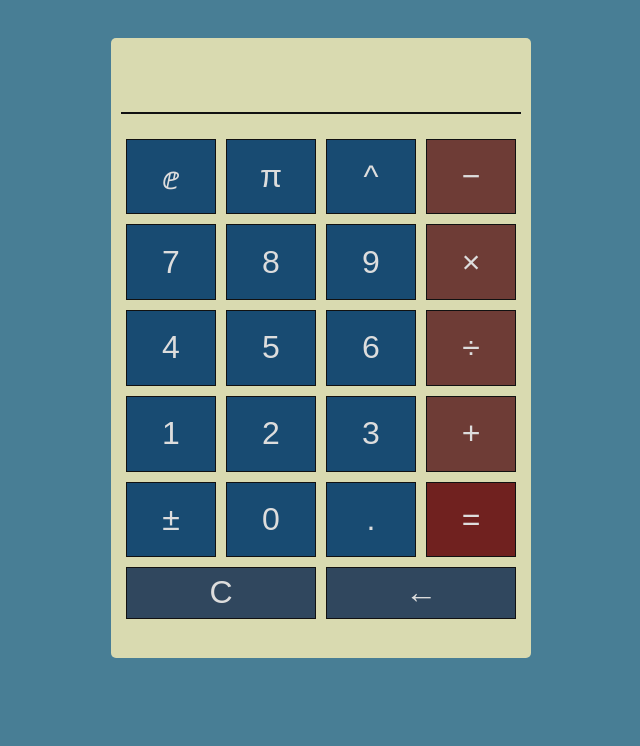
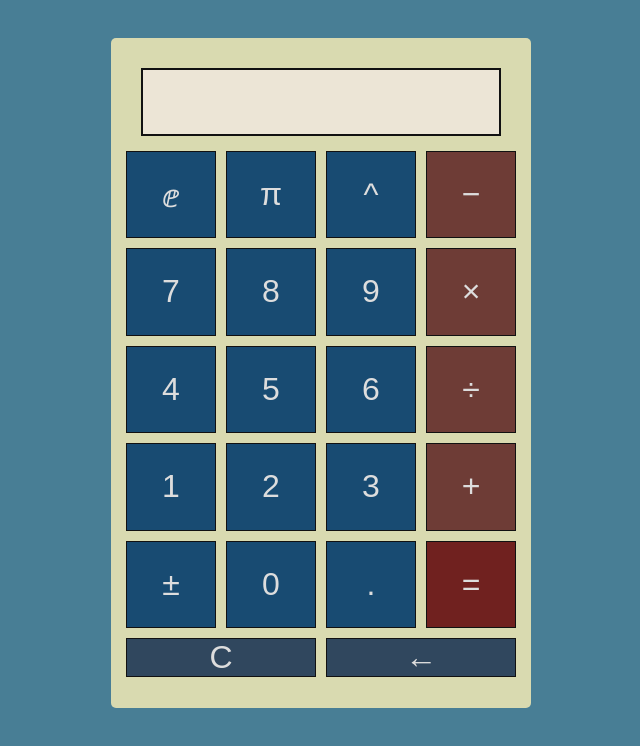
Before and after one commit to RuizZorrilla/calculator, a plain HTML site: page index.html in a window 1280 px wide. Shown: the whole page, without its empty margins (319-959 px from the left). Drawn offline with Linux system fonts and the light colour scheme.

Commit message:
Added e and pi values, changed fonts, fixed layout

```diff
--- a/index.html
+++ b/index.html
@@ -3,6 +3,8 @@
 <head>
     <meta charset="UTF-8">
     <meta name="viewport" content="width=device-width, initial-scale=1.0">
+    <link rel="preconnect" href="https://fonts.gstatic.com">
+    <link href="https://fonts.googleapis.com/css2?family=Pridi&display=swap" rel="stylesheet">
     <link rel="Stylesheet" href="style.css" type="text/css">
     <link href="style.css" type="text/css">
     <script src="script.js"></script>
@@ -19,8 +21,8 @@
                 <p id="currentNumber"></p>
             </div>
 
-                <button class="button">&exponentiale;</button>
-                <button class="button">&pi;</button>
+                <button class="button" data-action="e">&exponentiale;</button>
+                <button class="button" data-action="pi">&pi;</button>
                 <button class="button" data-action="pow">^</button>
                 <button class="button redColor" data-action="substract">−</button>
 
--- a/script.js
+++ b/script.js
@@ -20,14 +20,27 @@ function loaded() {
       if (!action) {
         if (displayedNum === '' || prevKey === 'operator') {
           currentNumber.textContent = keyContent;
+          keys.dataset.previousKeyType='';
         } else {
           currentNumber.textContent = currentNumber.textContent + keyContent;
         }
       }
 
       if (
+        action === 'pi' ||
+        action === 'e'
+      ) {
+
+        if ( action === 'pi') {
+          currentNumber.textContent =  Math.PI;
+        } else {
+          currentNumber.textContent =  Math.E;
+        }
+      }
+
+      if (
         action === 'add' ||
-        action === 'subtract' ||
+        action === 'substract' ||
         action === 'multiply' ||
         action === 'pow' ||
         action === 'divide'
@@ -35,6 +48,7 @@ function loaded() {
         key.classList.add('activeOp')
         keys.dataset.previousKeyType = 'operator';
         result.textContent = displayedNum;
+        currentNumber.textContent = '';
         keys.dataset.operator = action;
 
       }
--- a/style.css
+++ b/style.css
@@ -3,6 +3,7 @@
     background: #487e95;
     padding-bottom: 30px;
     padding-top: 30px;
+    font-family: 'Pridi', serif;
 
   }
 
@@ -22,32 +23,39 @@
 
     margin: auto;
 
-    height: 600px;
+    height:650px;
 
     padding: 10px;
 
     display: grid;
 
     grid-template-columns: repeat(4, 1fr);
-    grid-template-rows: repeat(7, 1fr);
+    grid-template-rows: repeat(20, 1fr);
 
 
   }
 
   #input {
+     margin-top: 20px;
+     margin-right: 20px;
+     margin-left: 20px;
 
-    border-bottom: 2px solid #111;
-
-    font-size: 40px;
-    margin-bottom: 20px;
-
+    border: 2px solid #111;
+    background-color: rgb(236, 229, 214);
+    font-size: 30px;
+    margin-bottom: 10px;
+    padding-right:10px ;
 
     grid-column-start: span 4;
+        grid-row-start: span 3;
+
 
   }
 
   .button  {
     background: #184b72;
+
+    grid-row-start: span 3;
 
     margin: 5px;
 
@@ -66,11 +74,14 @@
 
 }
   .btnEqual {
+    grid-row-start: span 3;
     background:#691515ee
 
   }
 
   .btnClear{
+    grid-row-start: span 2;
+
     background: #30475e;
     column-span: all ;
     height: 60%;
@@ -80,7 +91,7 @@
   }
 
   #result{
-    font-size: 20px;
+    font-size: 16px;
 
   }
 
```
